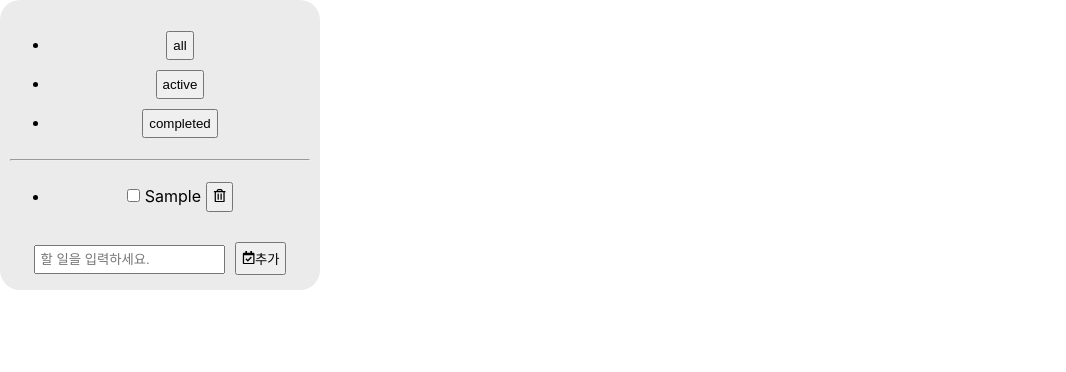
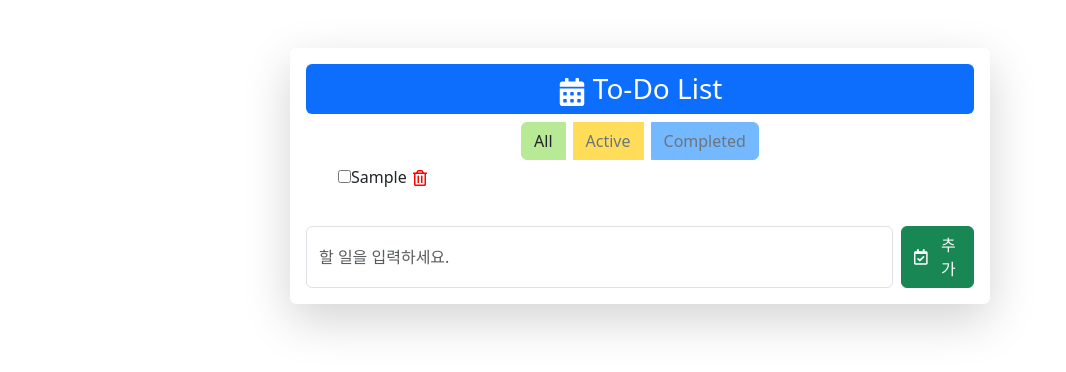
Before and after one commit to JeongSunghan/React-basic-letcutre-2024.03, a React (Create React App) app: page / in a window 1280 px wide. Both pictures are taken after typing "Sample" into the empty fields and a click on the button "추가". Shown: the top 372 px of the page, without its empty margins (0-1066 px from the left). Built offline with nearby package versions, Linux system fonts and the light colour scheme.

Commit message:
react todo

```diff
--- a/src/apps/App.css
+++ b/src/apps/App.css
@@ -12,3 +12,53 @@
   }
 
   td{ padding: 5px;}
+
+  /* TodoList 항목 간격 조절 */
+.custom-container {
+  max-width: 700px; /* 원하는 최대 너비로 조정 */
+  max-height: max-content;
+  margin: auto; /* 중앙 정렬 */
+}
+
+.list-group-item {
+  margin-bottom: 5px;
+  padding: 10px 15px;
+}
+
+/* 컴팩트한 리스트 뷰 */
+.list-group-item-action {
+  font-size: 0.9rem; /* 글자 크기 줄임 */
+}
+
+.todo-delete-btn {
+  color: salmon;
+  border: none;
+  background: none;
+  cursor: pointer; /* 마우스 오버 시 커서 변경 */
+}
+
+.todo-delete-btn:hover {
+  color: darksalmon;
+}
+
+/* 기본 상태의 배경색 */
+.filter-all {
+  background-color: #b8e994; /* 연한 녹색 */
+}
+.filter-active {
+  background-color: #ffdd59; /* 연한 주황색 */
+}
+.filter-completed {
+  background-color: #74b9ff; /* 연한 파란색 */
+}
+
+/* hover 상태에서의 배경색 */
+.filter-all:hover {
+  background-color: #a3de83; /* 더 진한 녹색 */
+}
+.filter-active:hover {
+  background-color: #e6c04b; /* 더 진한 주황색 */
+}
+.filter-completed:hover {
+  background-color: #639bff; /* 더 진한 파란색 */
+}
--- a/src/apps/App11_Todo.jsx
+++ b/src/apps/App11_Todo.jsx
@@ -4,13 +4,18 @@ import { useEffect, useState } from 'react';
 import './App.css';
 import Header from '../todo_components/Header';
 import TodoList from '../todo_components/TodoList'
-
+import { FaCalendarAlt } from "react-icons/fa";
+import 'bootstrap/dist/css/bootstrap.min.css';
 
 function App() {
   const filters = ['all', 'active', 'completed'];
   const [filter, setFilter] = useState('all');
   return (
-    <div className='card'>
+    // Bootstrap 컨테이너와 그림자 클래스를 사용
+    <div className='custom-container shadow-lg p-3 mb-5 bg-body rounded mt-5'>
+      <h3 className='text-white bg-primary p-2 text-center rounded'>
+        <FaCalendarAlt /> To-Do List
+      </h3>
       <Header filters={filters} filter={filter} onFilterChange={setFilter} />
       <TodoList filter={filter} />
     </div>
--- a/src/todo_components/AddTodo.jsx
+++ b/src/todo_components/AddTodo.jsx
@@ -2,6 +2,7 @@ import '../apps/App.css';
 import { useState } from 'react';
 import { v4 as uuidv4 } from 'uuid';
 import { FaRegCalendarCheck } from "react-icons/fa";
+import 'bootstrap/dist/css/bootstrap.min.css';
 
 //{onAdd} props 객체에서 직접 하나 이상의 속성을 추출, 별도의 변수 선언하지 않고 해당 속성 바로 사용
 export default function AddTodo({ onAdd }) {
@@ -10,20 +11,21 @@ export default function AddTodo({ onAdd }) {
 
   const handleChange = (event) => setText(event.target.value);
   //e.printStackTrace 와 같은 기능
-  const handleSubmit = (e)  => {
+  const handleSubmit = (e) => {
     e.preventDefault();
     //양 사이드 공백을 지운다.
     if (text.trim().length === 0)
       return;
-    onAdd({id:uuidv4(), work:text, status: 'active'});
+    onAdd({ id: uuidv4(), work: text, status: 'active' });
     setText('');
   }
 
   return (
-    <form onSubmit={handleSubmit} style={{marginTop: '20px'}}>
-      <input type='text' placeholder='할 일을 입력하세요.' value={text}
-        onChange={handleChange} />
-      <button><FaRegCalendarCheck />추가</button>
+    <form onSubmit={handleSubmit} className="d-flex gap-2 mt-3">
+      {/* 강사님 => input과 button을 묶음 */}
+      <input type="text" className="form-control" placeholder="할 일을 입력하세요." value={text} onChange={handleChange} />
+      <button type="submit" className="btn btn-success d-flex align-items-center">
+        <FaRegCalendarCheck className="me-2" /> 추가</button>
     </form>
   );
 }
--- a/src/todo_components/Header.jsx
+++ b/src/todo_components/Header.jsx
@@ -1,18 +1,34 @@
-import '../apps/App.css';
+export default function Header({ filters, filter, onFilterChange }) {
+  // 색상을 동적으로 결정하기 위한 함수
+  const getColor = (value) => {
+    switch (value) {
+      case 'all':
+        return '#b8e994'; // 연한 녹색
+      case 'active':
+        return '#ffdd59'; // 연한 주황색
+      case 'completed':
+        return '#74b9ff'; // 연한 파란색
+      default:
+        return ''; // 기본 색상은 지정하지 않음
+    }
+  };
 
-export default function Header({filters, filter, onFilterChange}) {
   return (
-    <header>
-      <ul>
-        {
-          filters.map((value, index) => (
-            <li key={index}>
-              <button onClick={() => onFilterChange(value)}>{value}</button>
-            </li>
-          ))
-        }
-      </ul>
-      <hr />
-    </header>
+    // d-flex와 justify-content-center를 사용하여 버튼 그룹을 중앙 정렬.
+    <div className="d-flex justify-content-center">
+      <div className="btn-group">
+        {filters.map((value, index) => (
+          <button
+            key={value}
+            // 마지막 버튼을 제외하고 오른쪽 마진을 적용하여 간격 만들기
+            className={`btn ${filter === value ? '' : 'btn-outline-secondary'} ${index < filters.length - 1 ? 'me-2' : ''}`}
+            style={{ backgroundColor: getColor(value), borderColor: getColor(value) }}
+            onClick={() => onFilterChange(value)}
+          >
+            {value.charAt(0).toUpperCase() + value.slice(1)}
+          </button>
+        ))}
+      </div>
+    </div>
   );
 }
--- a/src/todo_components/Todo.jsx
+++ b/src/todo_components/Todo.jsx
@@ -4,25 +4,26 @@ import { FaRegTrashAlt } from "react-icons/fa";
 import { v4 as uuidv4 } from 'uuid';
 import AddTodo from './AddTodo';
 
-export default function Todo({todo, onUpdate, onDelete}) {
-
-  const {id, work, status} = todo;
+export default function Todo({ todo, onUpdate, onDelete }) {
+  const { id, work, status } = todo;
 
   // handleChange - 체크박스 상태변경
   const handleChange = e => {
     const status = e.target.checked ? 'completed' : 'active';
-    onUpdate({...todo, status});
+    onUpdate({ ...todo, status });
   }
 
   // handleDelete - 삭제 버튼 클릭 해당 할 일 목록 제거
   const handleDelete = () => onDelete(todo);
 
   return (
-    <li>
-      <input type='checkbox' id={id} checked={status === 'completed'}
-        onChange={handleChange} />
+    <li className="todo-item">
+      <input type='checkbox' id={id} checked={status === 'completed'} onChange={handleChange} />
       <label htmlFor={id}>{work}</label>
-      <button onClick={handleDelete}><FaRegTrashAlt /></button>
+      {/* 삭제 버튼 스타일 변경 */}
+      <button onClick={handleDelete} className='todo-delete-btn' style={{ color: 'red', border: 'none', background: 'none' }}>
+        <FaRegTrashAlt />
+      </button>
     </li>
   );
 }
--- a/src/todo_components/TodoList.jsx
+++ b/src/todo_components/TodoList.jsx
@@ -2,6 +2,9 @@ import { useEffect, useState } from 'react';
 import '../apps/App.css';
 import AddTodo from './AddTodo';
 import Todo from './Todo';
+import 'bootstrap/dist/css/bootstrap.min.css';
+import ButtonGroup from 'react-bootstrap/ButtonGroup';
+import ToggleButton from 'react-bootstrap/ToggleButton'
 
 export default function TodoList({ filter }) {
   /*
@@ -26,7 +29,7 @@ export default function TodoList({ filter }) {
 
   const filteredTodos = getFilteredTodos(todos, filter);
   return (
-    <div>
+    <div className="todo-list-container">
       {/* 할 일 목록을 표시하는 <ul>과 <li> 태그: todos 배열을 map 함수를 사용하여 순회하고,
       각 할 일에 대한 체크박스, 내용, 삭제 버튼을 표시  => form 태그에 추가*/}
 
@@ -36,12 +39,10 @@ export default function TodoList({ filter }) {
           4. handleAdd = 입력 필드에 텍스트를 입력할 때 text 상태를 업데이트
         */}
 
-      <ul>
-        {
-          filteredTodos.map(todo => (
-            <Todo todo={todo} onUpdate={handleUpdate} onDelete={handleDelete} />
-          ))
-        }
+      <ul className="todo-list" style={{ listStyle: 'none', display: 'inline-grid' }}>
+        {filteredTodos.map(todo => (
+          <Todo todo={todo} onUpdate={handleUpdate} onDelete={handleDelete} key={todo.id} />
+        ))}
       </ul>
       <AddTodo onAdd={handleAdd} />
     </div>
```
